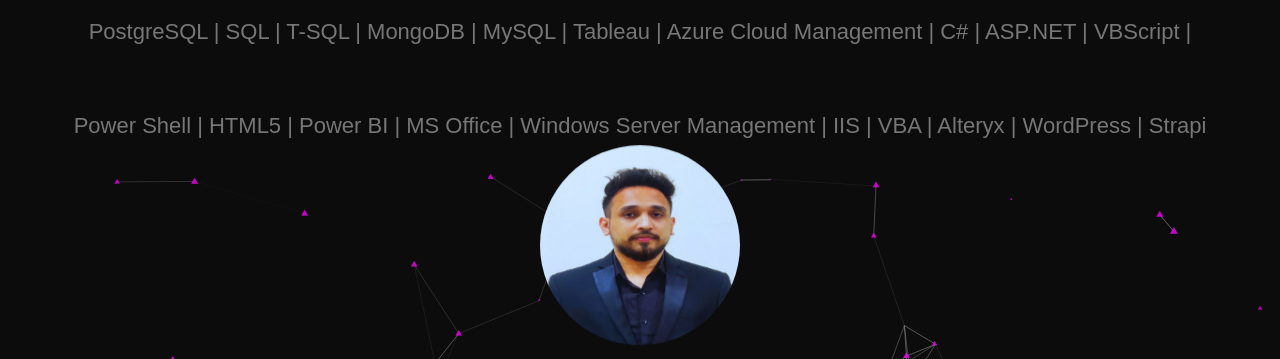
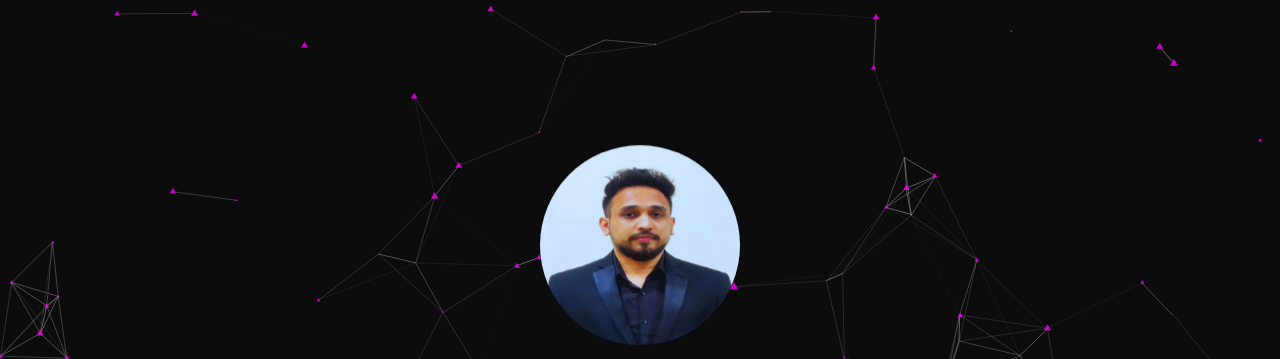
Before and after one commit to maqking/maqking.github.io, a plain HTML site: page index.html in a window 1280 px wide. Shown: the top 359 px of the page. Drawn offline with Linux system fonts and the light colour scheme; files whose address does not match are found by name.

Commit message:
Update index.html

```diff
--- a/index.html
+++ b/index.html
@@ -28,9 +28,7 @@
 
 			</ul>
 		</div>
-		<h2 class="animated flipInX">PostgreSQL | SQL | T-SQL | MongoDB | MySQL | Tableau | Azure Cloud Management | C# | ASP.NET | VBScript |</h2><br>
-		<h2 class="animated flipInX">Power Shell | HTML5 | Power BI | MS Office | Windows Server Management | IIS | VBA | Alteryx | WordPress | Strapi</h2>
-		<footer id="footer" class="animated bounceInUp">
+			<footer id="footer" class="animated bounceInUp">
 			&copy; 2023 Maqsood Shaikh, All rights reserved.<br>
 
 		</footer>
```
